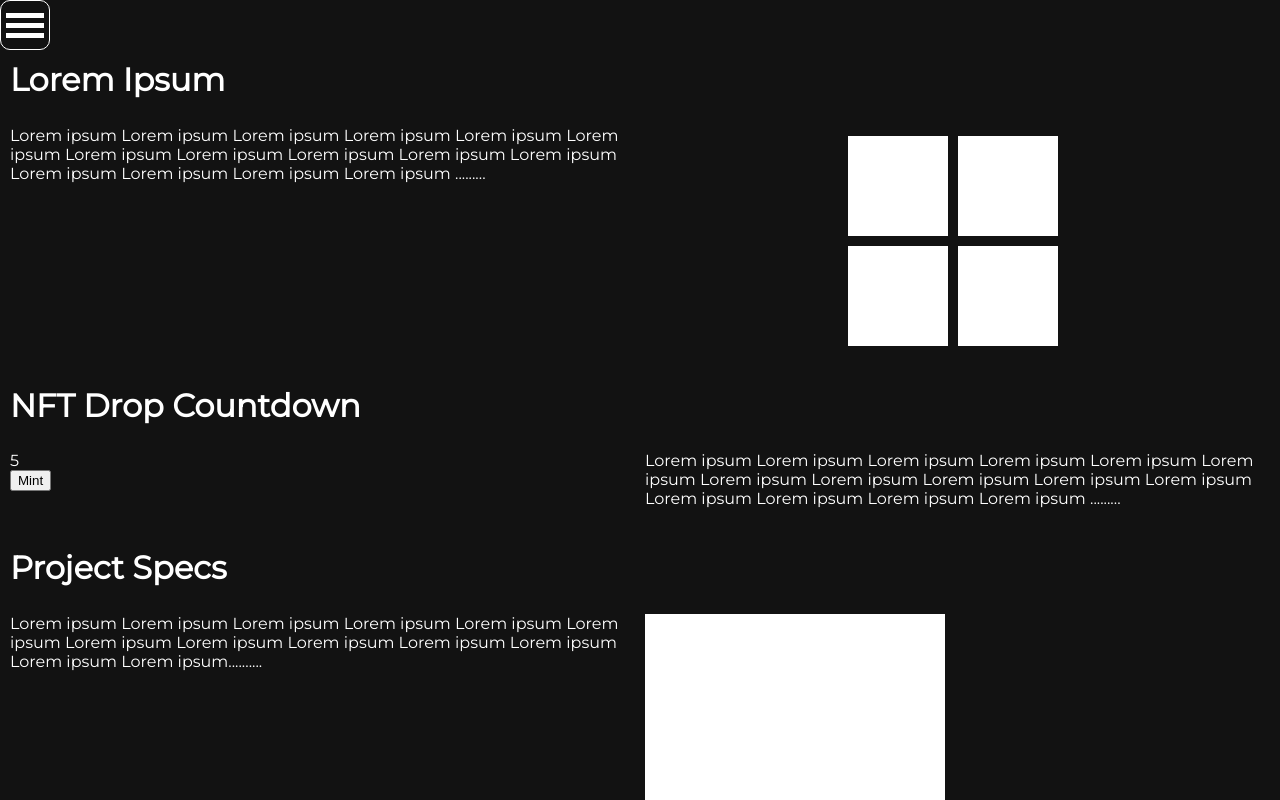
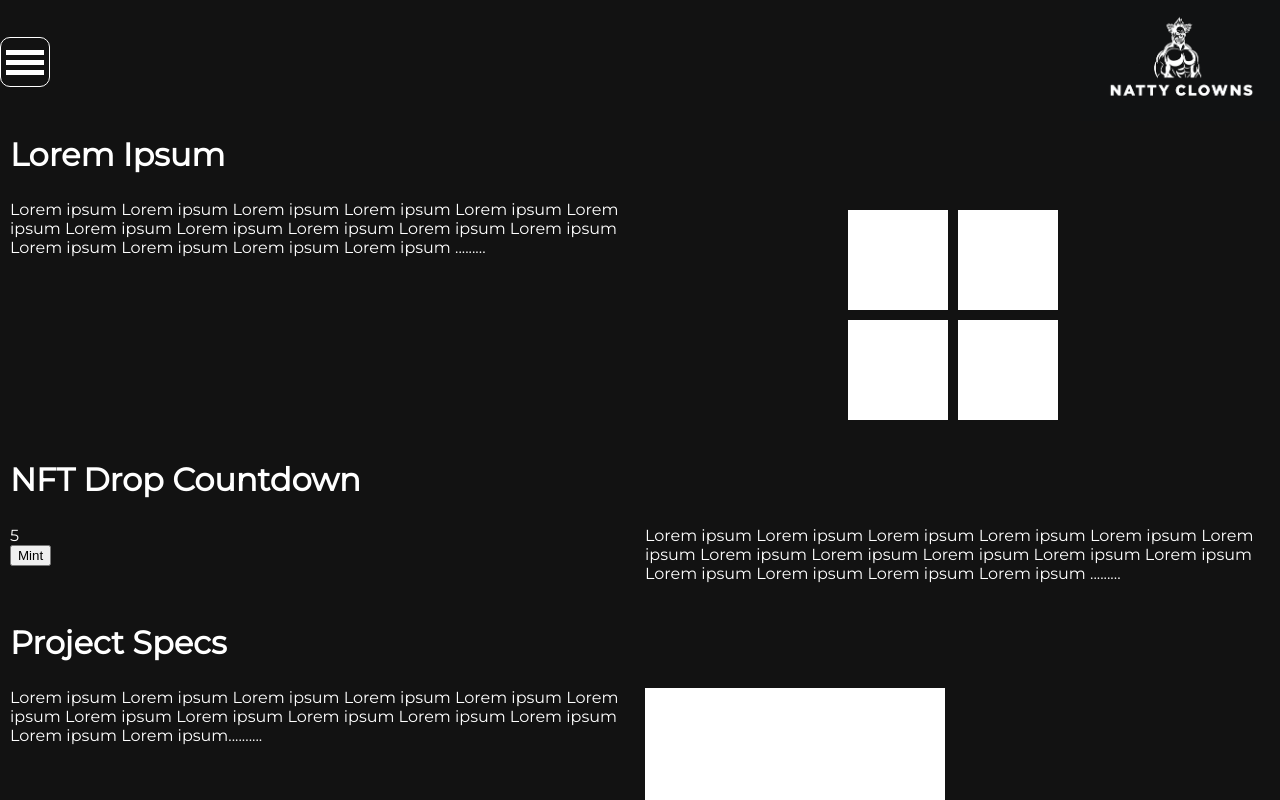
Before and after one commit to bryanguillen/nc, a React (Create React App) app: page / in a window 1280 px wide. Shown: the top 800 px of the page. Built offline with nearby package versions, Linux system fonts and the light colour scheme.

Commit message:
Add logo

```diff
--- a/src/App.css
+++ b/src/App.css
@@ -75,7 +75,13 @@
  * Navigation
  **********************/
 
+.navigation-logo {
+  height: 120.5px;
+  width: 200px;
+}
+
 .navigation-mobile {
+  align-items: center;
   display: flex;
   justify-content: space-between;
 }
--- a/src/App.tsx
+++ b/src/App.tsx
@@ -1,5 +1,7 @@
 import React, { useEffect, useState } from 'react'
 import './App.css'
+
+import logo from './assets/logo.png'
 
 function Welcome() {
   return (
@@ -159,7 +161,9 @@ function Navigation() {
           <div className="hamburger-icon-stripe"></div>
           <div className="hamburger-icon-stripe"></div>
         </div>
-        <div className="logo-container"></div>
+        <div className="logo-container">
+          <img src={logo} className="navigation-logo" alt="Natty Clowns Logo"/>
+        </div>
       </div>
       {renderNavLinks()}
     </header>
```
